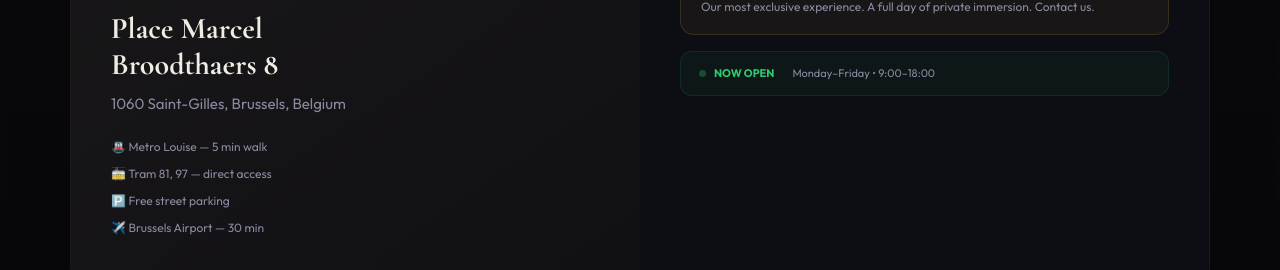
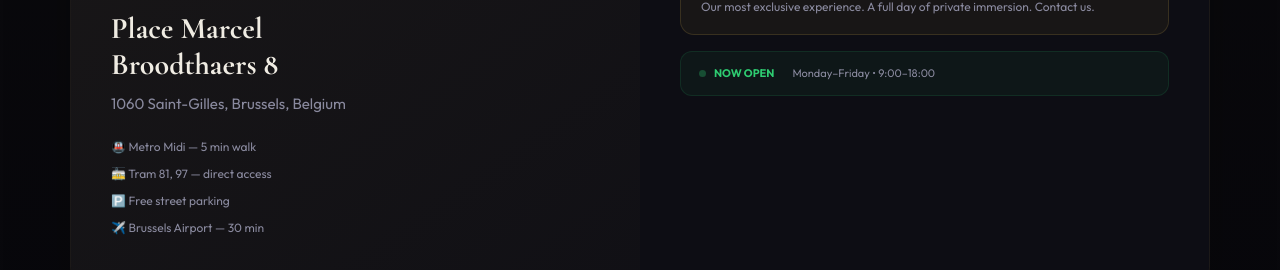
Before and after one commit to Aureus-Social/-aureus-ia, a Next.js app: page / in a window 1280 px wide. Shown: the part 2680-2950 px from the top of the page. Built offline with nearby package versions, Linux system fonts and the light colour scheme.

Commit message:
Update translations.ts

```diff
--- a/src/app/translations.ts
+++ b/src/app/translations.ts
@@ -30,7 +30,7 @@ const en: Record<string, string> = {
   hub_tag: "Our Space", hub_title: "The Brussels Hub",
   hub_desc: 'Located in the heart of <span style="color:var(--g);font-weight:600">Saint-Gilles, Brussels</span> — the world\'s first physical space dedicated to AI-powered market education and analysis.',
   hub_city: "1060 Saint-Gilles, Brussels, Belgium",
-  hub_tr1: "🚇 Metro Louise — 5 min walk", hub_tr2: "🚋 Tram 81, 97 — direct access", hub_tr3: "🅿️ Free street parking", hub_tr4: "✈️ Brussels Airport — 30 min",
+  hub_tr1: "🚇 Metro Midi — 5 min walk", hub_tr2: "🚋 Tram 81, 97 — direct access", hub_tr3: "🅿️ Free street parking", hub_tr4: "✈️ Brussels Airport — 30 min",
   hub_options: "Available Options",
   hub_o1_t: "Hourly Access", hub_o1_d: "Full tools, AI indicators, and expert support for focused analysis sessions.",
   hub_o2_t: "Full Day Pass", hub_o2_d: "8 hours of dedicated workspace. Deep research and intensive learning.",
@@ -65,7 +65,7 @@ const en: Record<string, string> = {
   faq7_q: "What are the advantages of Aureus AI over classic software?", faq7_a: "Aureus AI offers 11 proprietary AI-powered indicators, real-time pattern detection, and personalized coaching with 13+ years of expertise — all in a secure, institutional-grade environment.",
   faq8_q: "Is this service only for professionals?", faq8_a: "Not at all. We welcome all levels, from complete beginners to experienced traders. Every new user starts with a free consultation to adapt our approach.",
   faq9_q: "Can I bring my own laptop?", faq9_a: "Yes, you can use your own device with our secure remote access. Our hub also offers multi-screen workstations equipped with everything you need.",
-  faq10_q: "Where is Aureus AI located?", faq10_a: "Our hub is located at Place Marcel Broodthaers 8, 1060 Saint-Gilles, Brussels. 5 minutes from Metro Louise, with direct tram access and free parking. Aureus AI is also available online.",
+  faq10_q: "Where is Aureus AI located?", faq10_a: "Our hub is located at Place Marcel Broodthaers 8, 1060 Saint-Gilles, Brussels. 5 minutes from Metro Midi, with direct tram access and free parking. Aureus AI is also available online.",
   ct_tag: "Get in Touch", ct_title: "Let's Connect", ct_desc: "Transparent, pedagogical, and compliant approach under Belgian and European regulations. No financial advice.",
   ct_name: "Your Name", ct_email: "Your Email", ct_msg: "Your Message", ct_send: "Send Message", ct_sent: "✓ Message Sent!",
   ft_platform: "Platform", ft_legal: "Legal", ft_contact: "Contact",
@@ -96,7 +96,7 @@ const fr: Record<string, string> = {
   hub_tag: "Notre Espace", hub_title: "Le Hub Bruxelles",
   hub_desc: 'Situé au cœur de <span style="color:var(--g);font-weight:600">Saint-Gilles, Bruxelles</span> — le premier espace physique au monde dédié à l\'éducation et l\'analyse de marché par IA.',
   hub_city: "1060 Saint-Gilles, Bruxelles, Belgique",
-  hub_tr1: "🚇 Métro Louise — 5 min à pied", hub_tr2: "🚋 Tram 81, 97 — accès direct", hub_tr3: "🅿️ Parking gratuit", hub_tr4: "✈️ Aéroport de Bruxelles — 30 min",
+  hub_tr1: "🚇 Métro Midi — 5 min à pied", hub_tr2: "🚋 Tram 81, 97 — accès direct", hub_tr3: "🅿️ Parking gratuit", hub_tr4: "✈️ Aéroport de Bruxelles — 30 min",
   hub_options: "Options Disponibles",
   hub_o1_t: "Accès Horaire", hub_o1_d: "Tous les outils, indicateurs IA et support expert pour des sessions d'analyse ciblées.",
   hub_o2_t: "Pass Journée", hub_o2_d: "8 heures d'espace de travail dédié. Recherche approfondie et apprentissage intensif.",
@@ -160,7 +160,7 @@ const nl: Record<string, string> = {
   hub_tag: "Onze Ruimte", hub_title: "De Hub Brussel",
   hub_desc: 'In het hart van <span style="color:var(--g);font-weight:600">Sint-Gillis, Brussel</span> — eerste fysieke ruimte ter wereld voor AI-marktonderwijs.',
   hub_city: "1060 Sint-Gillis, Brussel, België",
-  hub_tr1: "🚇 Metro Louise — 5 min lopen", hub_tr2: "🚋 Tram 81, 97 — directe toegang", hub_tr3: "🅿️ Gratis parkeren", hub_tr4: "✈️ Luchthaven Brussel — 30 min",
+  hub_tr1: "🚇 Metro Midi — 5 min lopen", hub_tr2: "🚋 Tram 81, 97 — directe toegang", hub_tr3: "🅿️ Gratis parkeren", hub_tr4: "✈️ Luchthaven Brussel — 30 min",
   hub_options: "Beschikbare Opties", hub_o1_t: "Per Uur", hub_o1_d: "Alle tools en expertondersteuning.", hub_o2_t: "Dagpas", hub_o2_d: "8 uur werkruimte.", hub_o3_t: "Discovery Day", hub_o3_d: "Meest exclusieve ervaring. Volledige dag privé.", hub_o3_price: "Op uitnodiging",
   hub_open: "NU OPEN", hub_hours: "Maandag–Vrijdag • 9:00–18:00",
   hub_f1_t: "Pro Werkstations", hub_f1_d: "Multi-screen setups.", hub_f2_t: "Ultrasnelle Connectiviteit", hub_f2_d: "Glasvezel met backup.", hub_f3_t: "AI Tools Ter Plaatse", hub_f3_d: "Alle 11 indicatoren voorgeïnstalleerd.", hub_f4_t: "Premium Faciliteiten", hub_f4_d: "Gratis koffie en thee.", hub_f5_t: "Veilige Omgeving", hub_f5_d: "Biometrisch, GDPR-conform.", hub_f6_t: "Expert Begeleiding", hub_f6_d: "Lucas en team beschikbaar.",
@@ -190,7 +190,7 @@ const de: Record<string, string> = {
   hub_tag: "Unser Raum", hub_title: "Der Hub Brüssel",
   hub_desc: 'Im Herzen von <span style="color:var(--g);font-weight:600">Saint-Gilles, Brüssel</span>.',
   hub_city: "1060 Saint-Gilles, Brüssel, Belgien",
-  hub_tr1: "🚇 Metro Louise — 5 Min.", hub_tr2: "🚋 Tram 81, 97", hub_tr3: "🅿️ Kostenloses Parken", hub_tr4: "✈️ Flughafen — 30 Min.",
+  hub_tr1: "🚇 Metro Midi — 5 Min.", hub_tr2: "🚋 Tram 81, 97", hub_tr3: "🅿️ Kostenloses Parken", hub_tr4: "✈️ Flughafen — 30 Min.",
   hub_options: "Verfügbare Optionen", hub_o1_t: "Stündlich", hub_o1_d: "Alle Tools und Expertenunterstützung.", hub_o2_t: "Tagespass", hub_o2_d: "8 Stunden Arbeitsplatz.", hub_o3_t: "Discovery Day", hub_o3_d: "Exklusivstes Erlebnis. Voller Tag.", hub_o3_price: "Auf Einladung",
   hub_open: "JETZT GEÖFFNET", hub_hours: "Montag–Freitag • 9:00–18:00",
   hub_f1_t: "Profi-Stationen", hub_f1_d: "Multi-Screen mit institutioneller Software.", hub_f2_t: "Ultraschnell", hub_f2_d: "Glasfaser.", hub_f3_t: "KI-Tools", hub_f3_d: "Alle 11 Indikatoren vorinstalliert.", hub_f4_t: "Premium Ausstattung", hub_f4_d: "Kostenloser Kaffee und Tee.", hub_f5_t: "Sichere Umgebung", hub_f5_d: "Biometrisch, DSGVO-konform.", hub_f6_t: "Expertenberatung", hub_f6_d: "Lucas und Team vor Ort.",
@@ -223,7 +223,7 @@ const es: Record<string, string> = {
   hub_tag: "Nuestro Espacio", hub_title: "El Hub Bruselas",
   hub_desc: 'En el corazón de <span style="color:var(--g);font-weight:600">Saint-Gilles, Bruselas</span> — el primer espacio físico dedicado al análisis de mercado con IA.',
   hub_city: "1060 Saint-Gilles, Bruselas, Bélgica",
-  hub_tr1: "🚇 Metro Louise — 5 min", hub_tr2: "🚋 Tranvía 81, 97", hub_tr3: "🅿️ Parking gratuito", hub_tr4: "✈️ Aeropuerto — 30 min",
+  hub_tr1: "🚇 Metro Midi — 5 min", hub_tr2: "🚋 Tranvía 81, 97", hub_tr3: "🅿️ Parking gratuito", hub_tr4: "✈️ Aeropuerto — 30 min",
   hub_options: "Opciones Disponibles", hub_o1_t: "Acceso por Hora", hub_o1_d: "Todas las herramientas y soporte experto.", hub_o2_t: "Pase Diario", hub_o2_d: "8 horas de espacio dedicado.", hub_o3_t: "Discovery Day", hub_o3_d: "Nuestra experiencia más exclusiva. Un día completo de inmersión.", hub_o3_price: "Por invitación",
   hub_open: "ABIERTO", hub_hours: "Lunes–Viernes • 9:00–18:00",
   hub_f1_t: "Estaciones Pro", hub_f1_d: "Multi-pantalla con software institucional.", hub_f2_t: "Conectividad Ultrarrápida", hub_f2_d: "Fibra óptica.", hub_f3_t: "Herramientas IA", hub_f3_d: "11 indicadores preinstalados.", hub_f4_t: "Servicios Premium", hub_f4_d: "Café y refrigerios gratis.", hub_f5_t: "Entorno Seguro", hub_f5_d: "Biométrico, GDPR.", hub_f6_t: "Guía Experta", hub_f6_d: "Lucas y equipo disponibles.",
@@ -256,7 +256,7 @@ const pt: Record<string, string> = {
   hub_tag: "Nosso Espaço", hub_title: "O Hub Bruxelas",
   hub_desc: 'No coração de <span style="color:var(--g);font-weight:600">Saint-Gilles, Bruxelas</span> — o primeiro espaço físico dedicado à educação de mercado com IA.',
   hub_city: "1060 Saint-Gilles, Bruxelas, Bélgica",
-  hub_tr1: "🚇 Metro Louise — 5 min", hub_tr2: "🚋 Elétrico 81, 97", hub_tr3: "🅿️ Estacionamento grátis", hub_tr4: "✈️ Aeroporto — 30 min",
+  hub_tr1: "🚇 Metro Midi — 5 min", hub_tr2: "🚋 Elétrico 81, 97", hub_tr3: "🅿️ Estacionamento grátis", hub_tr4: "✈️ Aeroporto — 30 min",
   hub_options: "Opções Disponíveis", hub_o1_t: "Acesso por Hora", hub_o1_d: "Todas as ferramentas e suporte.", hub_o2_t: "Passe Diário", hub_o2_d: "8 horas dedicadas.", hub_o3_t: "Discovery Day", hub_o3_d: "A experiência mais exclusiva. Dia completo de imersão.", hub_o3_price: "Por convite",
   hub_open: "ABERTO", hub_hours: "Segunda–Sexta • 9:00–18:00",
   hub_f1_t: "Estações Pro", hub_f1_d: "Multi-ecrã com software institucional.", hub_f2_t: "Conectividade Ultra-Rápida", hub_f2_d: "Fibra ótica.", hub_f3_t: "Ferramentas IA", hub_f3_d: "11 indicadores pré-instalados.", hub_f4_t: "Comodidades Premium", hub_f4_d: "Café e chá grátis.", hub_f5_t: "Ambiente Seguro", hub_f5_d: "Biométrico, RGPD.", hub_f6_t: "Orientação Especializada", hub_f6_d: "Lucas e equipa disponíveis.",
@@ -286,7 +286,7 @@ const ru: Record<string, string> = {
   hub_tag: "Пространство", hub_title: "Хаб в Брюсселе",
   hub_desc: 'В сердце <span style="color:var(--g);font-weight:600">Сен-Жиль, Брюссель</span>.',
   hub_city: "1060 Сен-Жиль, Брюссель, Бельгия",
-  hub_tr1: "🚇 Метро Louise — 5 мин", hub_tr2: "🚋 Трамвай 81, 97", hub_tr3: "🅿️ Бесплатная парковка", hub_tr4: "✈️ Аэропорт — 30 мин",
+  hub_tr1: "🚇 Метро Midi — 5 мин", hub_tr2: "🚋 Трамвай 81, 97", hub_tr3: "🅿️ Бесплатная парковка", hub_tr4: "✈️ Аэропорт — 30 мин",
   hub_options: "Варианты", hub_o1_t: "Почасовой", hub_o1_d: "Все инструменты и поддержка.", hub_o2_t: "Дневной Пропуск", hub_o2_d: "8 часов рабочего пространства.", hub_o3_t: "День Открытий", hub_o3_d: "Полный день погружения.", hub_o3_price: "По приглашению",
   hub_open: "ОТКРЫТО", hub_hours: "Пн–Пт • 9:00–18:00",
   hub_f1_t: "Проф. Станции", hub_f1_d: "Мультиэкранные настройки.", hub_f2_t: "Сверхбыстрый Интернет", hub_f2_d: "Оптоволокно.", hub_f3_t: "ИИ Инструменты", hub_f3_d: "Все 11 индикаторов установлены.", hub_f4_t: "Премиум Удобства", hub_f4_d: "Кофе и чай.", hub_f5_t: "Безопасная Среда", hub_f5_d: "Биометрия, GDPR.", hub_f6_t: "Экспертная Поддержка", hub_f6_d: "Лукас и команда.",
@@ -316,7 +316,7 @@ const ar: Record<string, string> = {
   hub_tag: "مساحتنا", hub_title: "مركز بروكسل",
   hub_desc: 'في قلب <span style="color:var(--g);font-weight:600">سان-جيل، بروكسل</span>.',
   hub_city: "1060 سان-جيل، بروكسل، بلجيكا",
-  hub_tr1: "🚇 مترو لويز — 5 دقائق", hub_tr2: "🚋 ترام 81، 97", hub_tr3: "🅿️ موقف مجاني", hub_tr4: "✈️ المطار — 30 دقيقة",
+  hub_tr1: "🚇 مترو ميدي — 5 دقائق", hub_tr2: "🚋 ترام 81، 97", hub_tr3: "🅿️ موقف مجاني", hub_tr4: "✈️ المطار — 30 دقيقة",
   hub_options: "الخيارات", hub_o1_t: "بالساعة", hub_o1_d: "جميع الأدوات والدعم.", hub_o2_t: "تصريح يومي", hub_o2_d: "8 ساعات مخصصة.", hub_o3_t: "يوم الاكتشاف", hub_o3_d: "يوم كامل من الانغماس الخاص.", hub_o3_price: "بدعوة فقط",
   hub_open: "مفتوح الآن", hub_hours: "الإثنين–الجمعة • 9:00–18:00",
   hub_f1_t: "محطات احترافية", hub_f1_d: "شاشات متعددة.", hub_f2_t: "اتصال فائق السرعة", hub_f2_d: "ألياف بصرية.", hub_f3_t: "أدوات ذكاء اصطناعي", hub_f3_d: "11 مؤشراً مثبتاً.", hub_f4_t: "مرافق متميزة", hub_f4_d: "قهوة وشاي مجاني.", hub_f5_t: "بيئة آمنة", hub_f5_d: "بيومتري، GDPR.", hub_f6_t: "إرشاد الخبراء", hub_f6_d: "لوكاس والفريق متاحون.",
```
